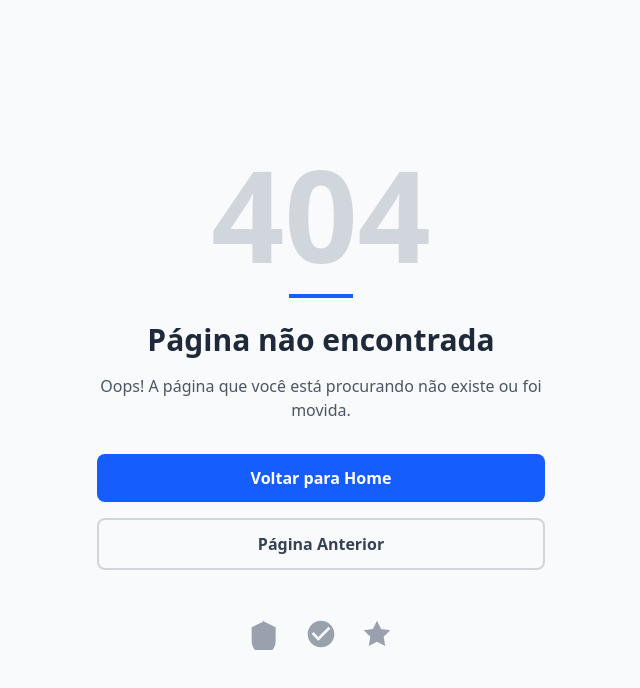
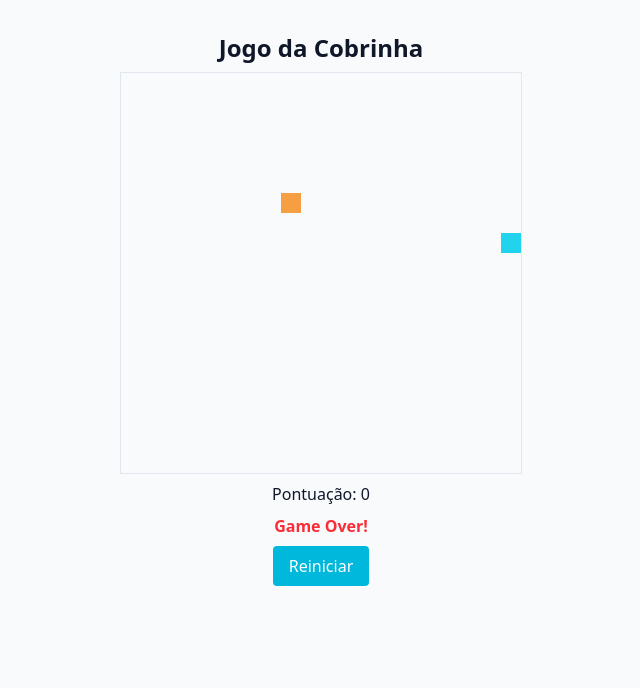
Before and after one commit to luispavila/portf-lioGrupo1, a React (Vite) app in the folder portfolioGrupo1/: page /snake in a window 1280 px wide. Before the commit this address had no page. Shown: the top 688 px of the page, without its empty margins (319-959 px from the left). Built offline with nearby package versions, Linux system fonts and the light colour scheme.

Commit message:
feat: integrate retro games in other pages to the projects

```diff
--- a/portfolioGrupo1/src/App.tsx
+++ b/portfolioGrupo1/src/App.tsx
@@ -1,12 +1,18 @@
-import { BrowserRouter as Router, Routes, Route } from 'react-router-dom'
-import Home from './pages/Home'
-import NotFound from './pages/NotFound'
+import { BrowserRouter as Router, Routes, Route } from 'react-router-dom';
+import Home from './pages/Home';
+import NotFound from './pages/NotFound';
+import SnakeGame from './pages/SnakeGame';
+import TicTacToe from './pages/TicTacToe';
+import PingPong from './pages/PingPong';
 
 function App() {
   return (
     <Router>
       <Routes>
         <Route path="/" element={<Home />} />
+        <Route path="/snake" element={<SnakeGame />} />
+        <Route path="/tictactoe" element={<TicTacToe />} />
+        <Route path="/pingpong" element={<PingPong />} />
         <Route path="*" element={<NotFound />} />
       </Routes>
     </Router>
--- a/portfolioGrupo1/src/pages/Home.tsx
+++ b/portfolioGrupo1/src/pages/Home.tsx
@@ -79,22 +79,31 @@ const Home = () => {
             </p>
           </div>
           <div className="grid grid-cols-1 md:grid-cols-2 lg:grid-cols-3 gap-8">
-            {[1, 2, 3].map((item) => (
-              <div key={item} className="bg-white dark:bg-gray-900 rounded-lg shadow-lg overflow-hidden hover:shadow-xl transition-shadow duration-300">
-                <div className="h-48 bg-gradient-to-br from-blue-400 to-purple-500"></div>
-                <div className="p-6">
-                  <h3 className="text-xl font-semibold text-gray-900 dark:text-white mb-2">
-                    Projeto {item}
-                  </h3>
-                  <p className="text-gray-600 dark:text-gray-300 mb-4">
-                    Descrição do projeto desenvolvido com tecnologias modernas.
-                  </p>
-                  <button className="bg-blue-600 hover:bg-blue-700 text-white px-4 py-2 rounded-lg transition-colors">
-                    Ver Mais
-                  </button>
-                </div>
+            {/* Botões dos projetos levam para as páginas dos jogos retro */}
+            <div className="bg-white dark:bg-gray-900 rounded-lg shadow-lg overflow-hidden hover:shadow-xl transition-shadow duration-300">
+              <div className="h-48 bg-gradient-to-br from-blue-400 to-purple-500 flex items-center justify-center text-5xl text-white">🐍</div>
+              <div className="p-6">
+                <h3 className="text-xl font-semibold text-gray-900 dark:text-white mb-2">Projeto 1: Jogo da Cobrinha</h3>
+                <p className="text-gray-600 dark:text-gray-300 mb-4">Clássico Snake Game feito em React.</p>
+                <a href="/snake" className="bg-blue-600 hover:bg-blue-700 text-white px-4 py-2 rounded-lg transition-colors block text-center">Jogar</a>
               </div>
-            ))}
+            </div>
+            <div className="bg-white dark:bg-gray-900 rounded-lg shadow-lg overflow-hidden hover:shadow-xl transition-shadow duration-300">
+              <div className="h-48 bg-gradient-to-br from-green-400 to-blue-500 flex items-center justify-center text-5xl text-white">❌⭕</div>
+              <div className="p-6">
+                <h3 className="text-xl font-semibold text-gray-900 dark:text-white mb-2">Projeto 2: Jogo da Velha</h3>
+                <p className="text-gray-600 dark:text-gray-300 mb-4">Jogo da Velha interativo para dois jogadores.</p>
+                <a href="/tictactoe" className="bg-blue-600 hover:bg-blue-700 text-white px-4 py-2 rounded-lg transition-colors block text-center">Jogar</a>
+              </div>
+            </div>
+            <div className="bg-white dark:bg-gray-900 rounded-lg shadow-lg overflow-hidden hover:shadow-xl transition-shadow duration-300">
+              <div className="h-48 bg-gradient-to-br from-yellow-400 to-pink-500 flex items-center justify-center text-5xl text-white">🏓</div>
+              <div className="p-6">
+                <h3 className="text-xl font-semibold text-gray-900 dark:text-white mb-2">Projeto 3: Ping Pong</h3>
+                <p className="text-gray-600 dark:text-gray-300 mb-4">Jogo de Ping Pong simples para um jogador.</p>
+                <a href="/pingpong" className="bg-blue-600 hover:bg-blue-700 text-white px-4 py-2 rounded-lg transition-colors block text-center">Jogar</a>
+              </div>
+            </div>
           </div>
         </div>
       </section>
--- /dev/null
+++ b/portfolioGrupo1/src/pages/PingPong.tsx
@@ -0,0 +1,85 @@
+import React, { useRef, useEffect, useState } from 'react';
+
+const width = 400;
+const height = 300;
+const paddleHeight = 60;
+const paddleWidth = 10;
+const ballSize = 10;
+const initialBall = { x: width / 2, y: height / 2, dx: 3, dy: 2 };
+
+export default function PingPong() {
+  const canvasRef = useRef(null);
+  const [paddleY, setPaddleY] = useState(height / 2 - paddleHeight / 2);
+  const [ball, setBall] = useState(initialBall);
+  const [score, setScore] = useState(0);
+  const [gameOver, setGameOver] = useState(false);
+
+  useEffect(() => {
+    const handleKey = (e) => {
+      if (e.key === 'ArrowUp') setPaddleY((y) => Math.max(0, y - 20));
+      if (e.key === 'ArrowDown') setPaddleY((y) => Math.min(height - paddleHeight, y + 20));
+    };
+    window.addEventListener('keydown', handleKey);
+    return () => window.removeEventListener('keydown', handleKey);
+  }, []);
+
+  useEffect(() => {
+    if (gameOver) return;
+    const interval = setInterval(() => {
+      setBall((prev) => {
+        let { x, y, dx, dy } = prev;
+        x += dx;
+        y += dy;
+        if (y < 0 || y > height - ballSize) dy = -dy;
+        // Paddle collision
+        if (
+          x < paddleWidth &&
+          y > paddleY &&
+          y < paddleY + paddleHeight
+        ) {
+          dx = -dx;
+          setScore((s) => s + 1);
+        }
+        // Missed paddle
+        if (x < 0) {
+          setGameOver(true);
+          return prev;
+        }
+        // Right wall
+        if (x > width - ballSize) dx = -dx;
+        return { x, y, dx, dy };
+      });
+    }, 20);
+    return () => clearInterval(interval);
+  }, [paddleY, gameOver]);
+
+  useEffect(() => {
+    const ctx = canvasRef.current.getContext('2d');
+    ctx.clearRect(0, 0, width, height);
+    // Paddle
+    ctx.fillStyle = '#22d3ee';
+    ctx.fillRect(0, paddleY, paddleWidth, paddleHeight);
+    // Ball
+    ctx.fillStyle = '#f59e42';
+    ctx.fillRect(ball.x, ball.y, ballSize, ballSize);
+  }, [paddleY, ball]);
+
+  function restart() {
+    setPaddleY(height / 2 - paddleHeight / 2);
+    setBall(initialBall);
+    setScore(0);
+    setGameOver(false);
+  }
+
+  return (
+    <div className="flex flex-col items-center mt-8">
+      <h2 className="text-2xl font-bold mb-2">Ping Pong</h2>
+      <canvas ref={canvasRef} width={width} height={height} className="border mb-2" />
+      <div className="mb-2">Pontuação: {score}</div>
+      {gameOver && <div className="text-red-500 font-bold">Game Over!</div>}
+      <button className="mt-2 px-4 py-2 bg-cyan-500 text-white rounded" onClick={restart}>
+        Reiniciar
+      </button>
+    </div>
+  );
+}
--- /dev/null
+++ b/portfolioGrupo1/src/pages/SnakeGame.tsx
@@ -0,0 +1,98 @@
+import React, { useRef, useEffect, useState } from 'react';
+
+const gridSize = 20;
+const tileSize = 20;
+const initialSnake = [{ x: 8, y: 8 }];
+const initialDirection = { x: 1, y: 0 };
+
+function getRandomFood(snake) {
+  let food;
+  do {
+    food = {
+      x: Math.floor(Math.random() * gridSize),
+      y: Math.floor(Math.random() * gridSize),
+    };
+  } while (snake.some((s) => s.x === food.x && s.y === food.y));
+  return food;
+}
+
+export default function SnakeGame() {
+  const canvasRef = useRef(null);
+  const [snake, setSnake] = useState(initialSnake);
+  const [direction, setDirection] = useState(initialDirection);
+  const [food, setFood] = useState(getRandomFood(initialSnake));
+  const [gameOver, setGameOver] = useState(false);
+  const [score, setScore] = useState(0);
+
+  useEffect(() => {
+    const handleKey = (e) => {
+      if (e.key === 'ArrowUp' && direction.y !== 1) setDirection({ x: 0, y: -1 });
+      if (e.key === 'ArrowDown' && direction.y !== -1) setDirection({ x: 0, y: 1 });
+      if (e.key === 'ArrowLeft' && direction.x !== 1) setDirection({ x: -1, y: 0 });
+      if (e.key === 'ArrowRight' && direction.x !== -1) setDirection({ x: 1, y: 0 });
+    };
+    window.addEventListener('keydown', handleKey);
+    return () => window.removeEventListener('keydown', handleKey);
+  }, [direction]);
+
+  useEffect(() => {
+    if (gameOver) return;
+    const interval = setInterval(() => {
+      setSnake((prev) => {
+        const newHead = {
+          x: prev[0].x + direction.x,
+          y: prev[0].y + direction.y,
+        };
+        if (
+          newHead.x < 0 ||
+          newHead.x >= gridSize ||
+          newHead.y < 0 ||
+          newHead.y >= gridSize ||
+          prev.some((s) => s.x === newHead.x && s.y === newHead.y)
+        ) {
+          setGameOver(true);
+          return prev;
+        }
+        let newSnake = [newHead, ...prev];
+        if (newHead.x === food.x && newHead.y === food.y) {
+          setFood(getRandomFood(newSnake));
+          setScore((s) => s + 1);
+        } else {
+          newSnake.pop();
+        }
+        return newSnake;
+      });
+    }, 120);
+    return () => clearInterval(interval);
+  }, [direction, food, gameOver]);
+
+  useEffect(() => {
+    const ctx = canvasRef.current.getContext('2d');
+    ctx.clearRect(0, 0, gridSize * tileSize, gridSize * tileSize);
+    ctx.fillStyle = '#22d3ee';
+    snake.forEach((s) => ctx.fillRect(s.x * tileSize, s.y * tileSize, tileSize, tileSize));
+    ctx.fillStyle = '#f59e42';
+    ctx.fillRect(food.x * tileSize, food.y * tileSize, tileSize, tileSize);
+  }, [snake, food]);
+
+  return (
+    <div className="flex flex-col items-center mt-8">
+      <h2 className="text-2xl font-bold mb-2">Jogo da Cobrinha</h2>
+      <canvas ref={canvasRef} width={gridSize * tileSize} height={gridSize * tileSize} className="border mb-2" />
+      <div className="mb-2">Pontuação: {score}</div>
+      {gameOver && <div className="text-red-500 font-bold">Game Over!</div>}
+      <button
+        className="mt-2 px-4 py-2 bg-cyan-500 text-white rounded"
+        onClick={() => {
+          setSnake(initialSnake);
+          setDirection(initialDirection);
+          setFood(getRandomFood(initialSnake));
+          setGameOver(false);
+          setScore(0);
+        }}
+      >
+        Reiniciar
+      </button>
+    </div>
+  );
+}
--- /dev/null
+++ b/portfolioGrupo1/src/pages/TicTacToe.tsx
@@ -0,0 +1,64 @@
+import React, { useState } from 'react';
+
+function checkWinner(board) {
+  const lines = [
+    [0, 1, 2],
+    [3, 4, 5],
+    [6, 7, 8],
+    [0, 3, 6],
+    [1, 4, 7],
+    [2, 5, 8],
+    [0, 4, 8],
+    [2, 4, 6],
+  ];
+  for (let line of lines) {
+    const [a, b, c] = line;
+    if (board[a] && board[a] === board[b] && board[a] === board[c]) {
+      return board[a];
+    }
+  }
+  return null;
+}
+
+export default function TicTacToe() {
+  const [board, setBoard] = useState(Array(9).fill(null));
+  const [xIsNext, setXIsNext] = useState(true);
+  const winner = checkWinner(board);
+  const isDraw = board.every((cell) => cell) && !winner;
+
+  function handleClick(i) {
+    if (board[i] || winner) return;
+    const newBoard = board.slice();
+    newBoard[i] = xIsNext ? 'X' : 'O';
+    setBoard(newBoard);
+    setXIsNext(!xIsNext);
+  }
+
+  function restart() {
+    setBoard(Array(9).fill(null));
+    setXIsNext(true);
+  }
+
+  return (
+    <div className="flex flex-col items-center mt-8">
+      <h2 className="text-2xl font-bold mb-2">Jogo da Velha</h2>
+      <div className="grid grid-cols-3 gap-2 mb-2">
+        {board.map((cell, i) => (
+          <button
+            key={i}
+            className="w-16 h-16 text-2xl font-bold bg-gray-100 border border-gray-400 rounded"
+            onClick={() => handleClick(i)}
+          >
+            {cell}
+          </button>
+        ))}
+      </div>
+      <div className="mb-2">
+        {winner ? `Vencedor: ${winner}` : isDraw ? 'Empate!' : `Próximo: ${xIsNext ? 'X' : 'O'}`}
+      </div>
+      <button className="mt-2 px-4 py-2 bg-cyan-500 text-white rounded" onClick={restart}>
+        Reiniciar
+      </button>
+    </div>
+  );
+}
```
